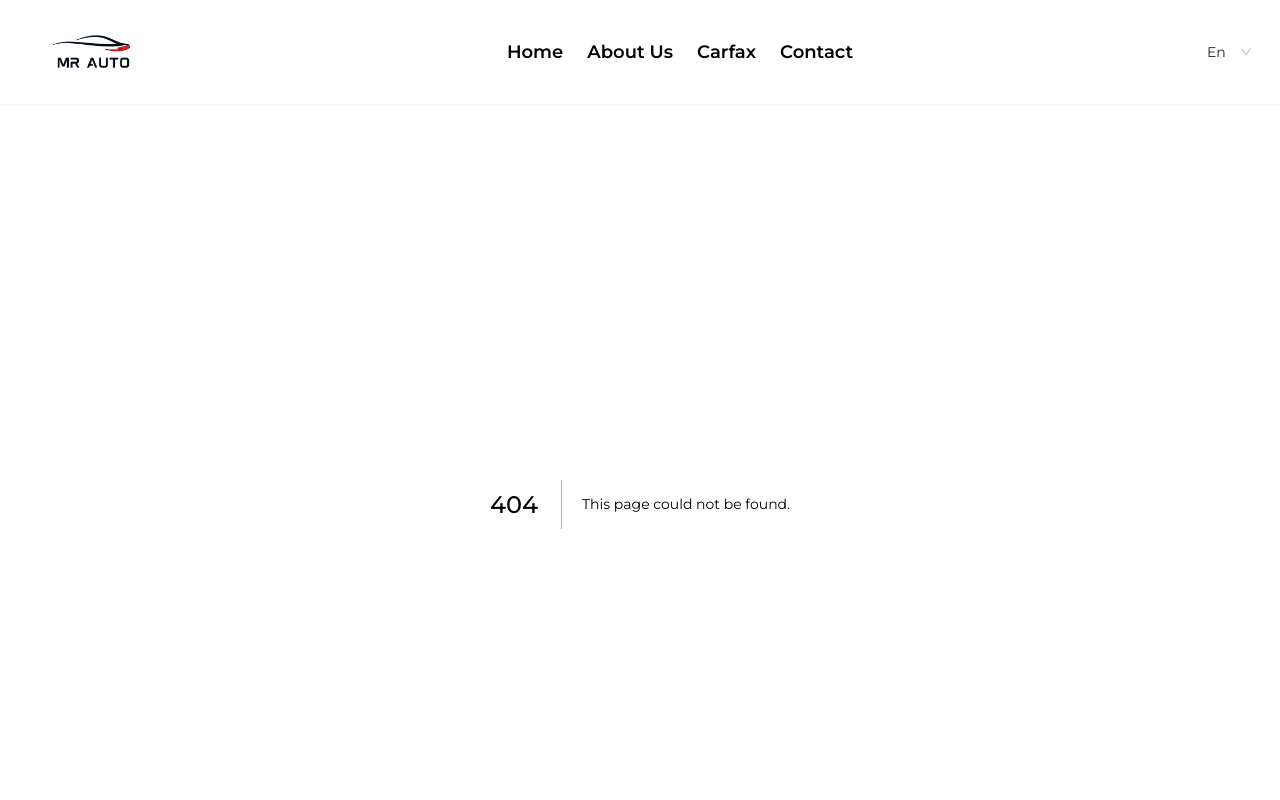
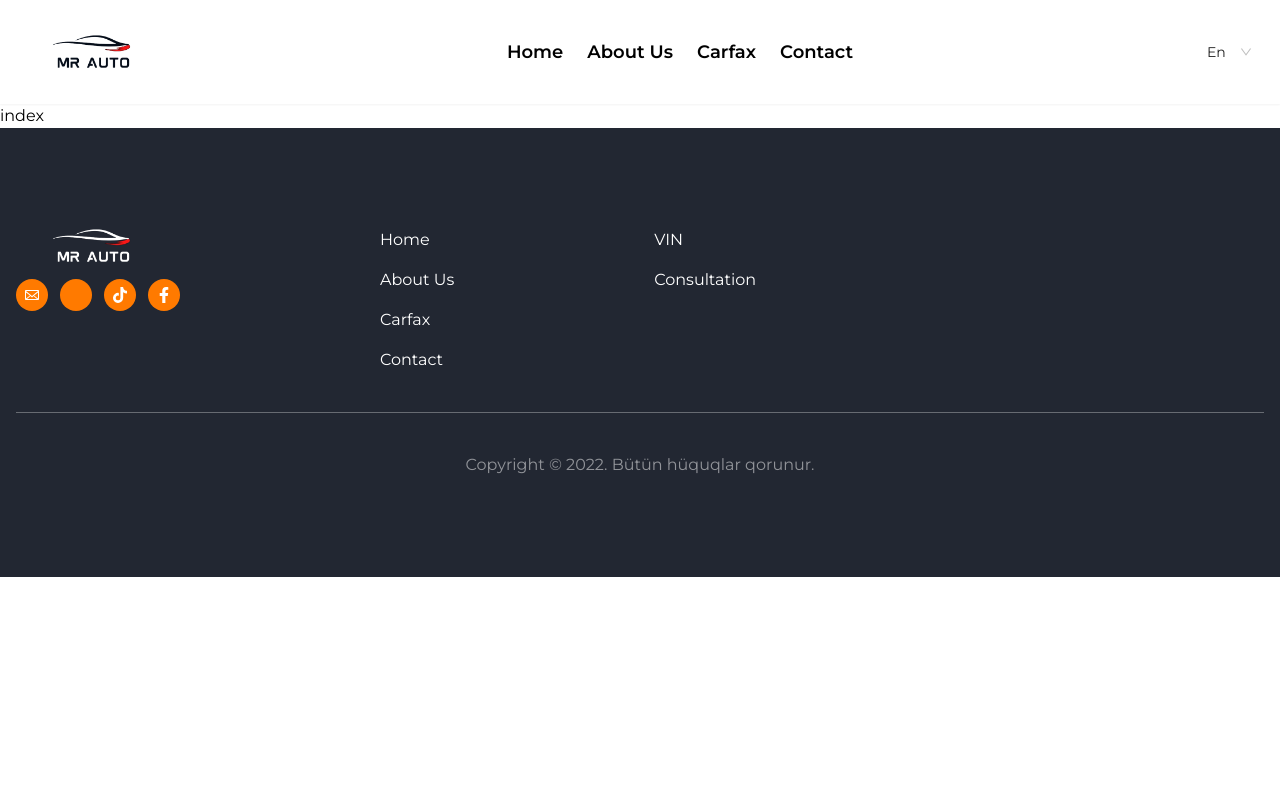
Before and after one commit to thefidanabdulla/mrauto, a Next.js app: page /consultation in a window 1280 px wide. Before the commit this address had no page. Shown: the top 800 px of the page. Built offline with nearby package versions, Linux system fonts and the light colour scheme; some icons are missing.

Commit message:
Footer is updated

```diff
--- a/components/layout/Footer.jsx
+++ b/components/layout/Footer.jsx
@@ -5,11 +5,19 @@ import { GoMail } from "react-icons/go";
 import { FaInstagram } from "react-icons/fa6";
 import { FaTiktok, FaFacebookF } from "react-icons/fa";
 
+import { useRouter } from "next/router";
+import lang from '@/utils/translations.util.js';
+
 const Footer = () => {
+
+  //language
+  const { locale } = useRouter();
+  const { [locale]: t } = lang;
+
   return (
     <div className="w-full flex justify-center bg-[#222732] py-[100px]">
       <div className="max-w-[1300px] w-full px-4 2xl:px-0 ">
-        <div>
+        <div className="flex gap-20 items-center flex-col md:flex-row md:gap-[200px] flex-wrap md:items-start">
           <div className="flex flex-col gap-4 items-start">
             <div className="h-[35px] overflow-hidden flex flex-col justify-center gap-3 items-center ">
               <Link href={"/"}>
@@ -29,6 +37,28 @@ const Footer = () => {
               <a className="text-base text-white w-[32px] h-[32px] rounded-full bg-[#FF7A00] hover:bg-[#e8773f] transition-all flex justify-center items-center" href="https://www.facebook.com/profile.php?id=100088763282009"><FaFacebookF /></a>
             </div>
           </div>
+          <div className="flex flex-col gap-4  text-white">
+            <Link href={"/"}>
+              <p className="hover:underline">{t.home}</p>
+            </Link>
+            <Link href={"/#ourDifferences"}>
+              <p className="hover:underline">{t.aboutUs}</p>
+            </Link>
+            <Link href={"/#carfax"}>
+              <p className="hover:underline">{t.carfax}</p>
+            </Link>
+            <Link href={"/#contact"}>
+              <p className="hover:underline">{t.contact}</p>
+            </Link>
+          </div>
+          <div className="flex flex-col gap-4  text-white">
+            <Link href={"/carfax"}>
+              <p className="hover:underline">{t.vin}</p>
+            </Link>
+            <Link href={"/consultation"}>
+              <p className="hover:underline">{t.consultation}</p>
+            </Link>
+          </div>
         </div>
         <div className="border-t border-[#ffffff50] mt-10 flex justify-center pt-10">
           <p className="text-center text-[#ffffff80]">Copyright © 2022. Bütün hüquqlar qorunur.</p>
--- a/components/layout/Navbar.jsx
+++ b/components/layout/Navbar.jsx
@@ -4,8 +4,8 @@ import React, { useState } from "react";
 import Language from "../language/Language";
 import { FaBars } from "react-icons/fa";
 import SidebarMenu from "../sidebarMenu/SidebarMenu";
+
 import { useRouter } from "next/router";
-
 import lang from '@/utils/translations.util.js';
 
 const Navbar = () => {
--- /dev/null
+++ b/pages/carfax/index.jsx
@@ -0,0 +1,9 @@
+import React from 'react'
+
+const index = () => {
+  return (
+    <div>index</div>
+  )
+}
+
+export default index
--- /dev/null
+++ b/pages/consultation/index.jsx
@@ -0,0 +1,9 @@
+import React from 'react'
+
+const index = () => {
+  return (
+    <div>index</div>
+  )
+}
+
+export default index
--- a/utils/translations.util.js
+++ b/utils/translations.util.js
@@ -2,21 +2,27 @@ const en = {
   "home": "Home",
   "aboutUs": "About Us",
   "carfax": "Carfax",
-  "contact": "Contact"
+  "contact": "Contact",
+  "consultation": "Consultation",
+  "vin": "VIN"
 }
 
 const ru = {
   "home": "Главная",
   "aboutUs": "О нас",
   "carfax": "Карфакс",
-  "contact": "Контакты"
+  "contact": "Контакты",
+  "consultation": "Консультация",
+  "vin": "ВИН",
 }
 
 const az = {
   "home": "Əsas səhifə",
   "aboutUs": "Haqqımızda",
   "carfax": "Carfax",
-  "contact": "Əlaqə"
+  "contact": "Əlaqə",
+  "consultation": "Konsultasiya",
+  "vin": "VİN",
 }
 
 
```
